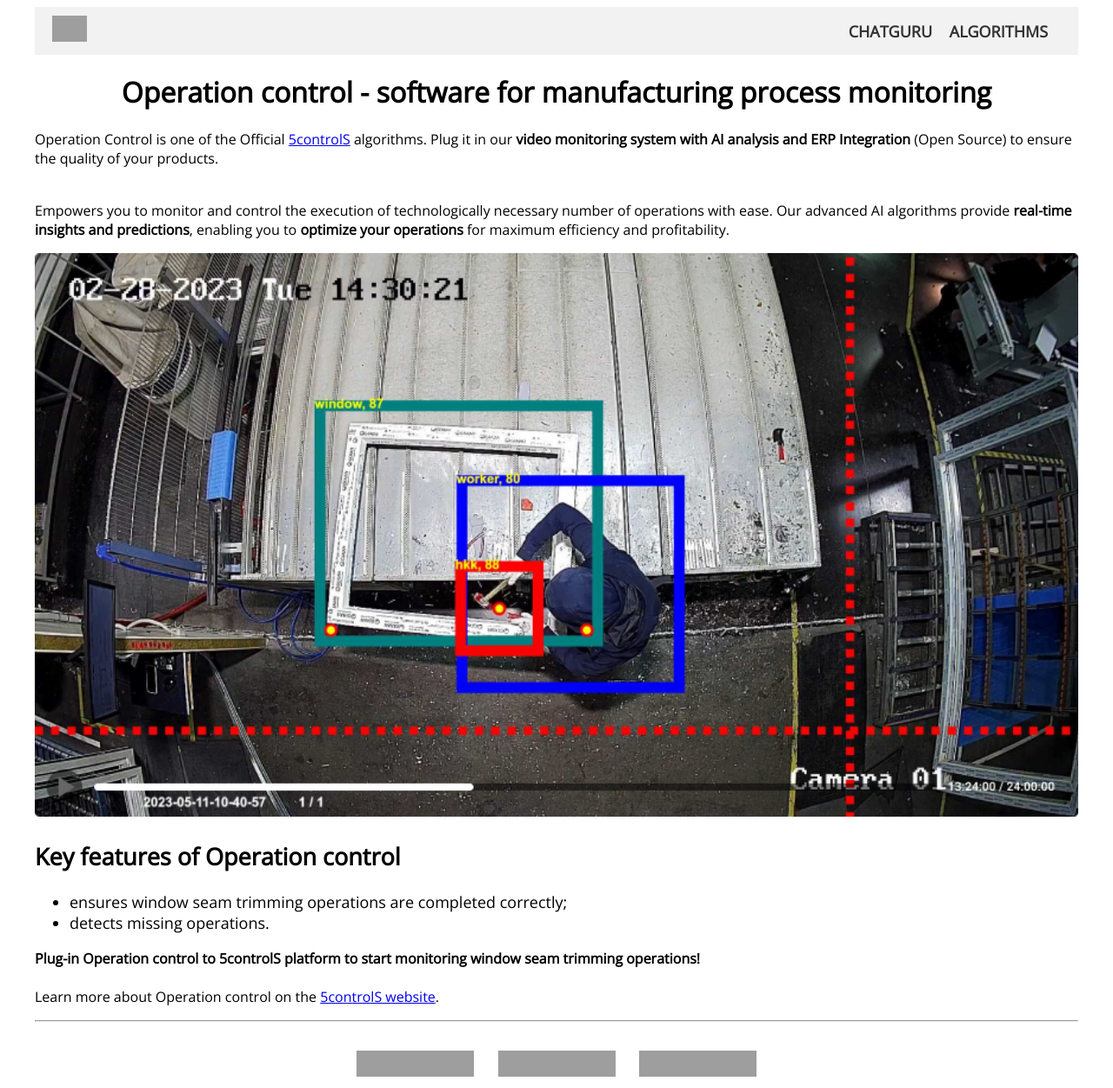
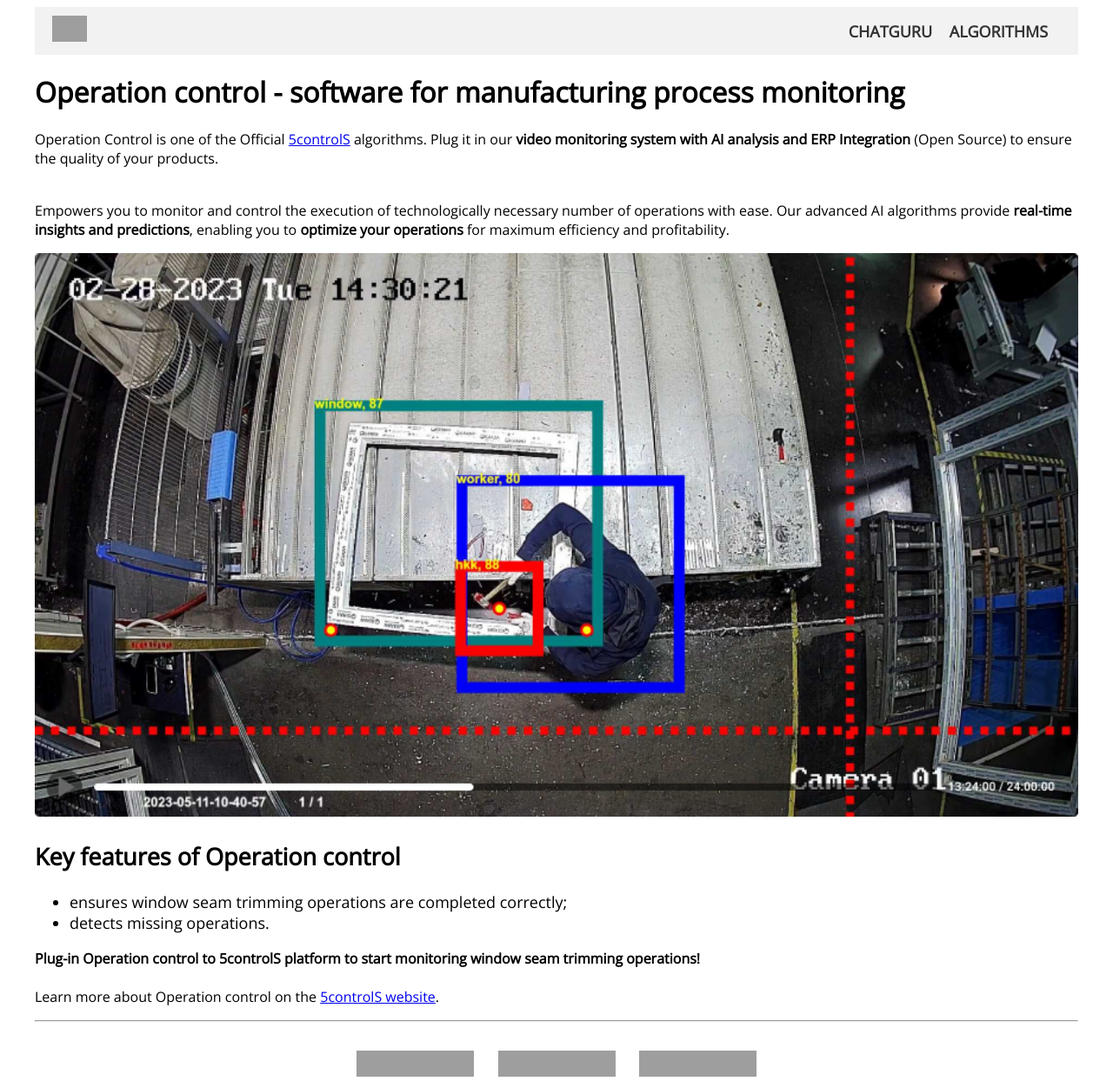
Before and after one commit to 5sControl/5sControl.github.io, a Jekyll site: the page built from operation-control/index.md, in a window 1280 px wide. Shown: the whole page at 87% size. Built offline with Jekyll 4.4.1, drawn with Linux system fonts in a browser that asks for light colours; comment, search, counter and statistics services are not loaded; grey boxes are pictures that could not be loaded.

Commit message:
Update table_style.html

```diff
--- a/_includes/table_style.html
+++ b/_includes/table_style.html
@@ -19,8 +19,4 @@
     td.description {
       font-size: 16px;
     }
-
-    h1 {
-      text-align: center;
-    }
   </style>
```
